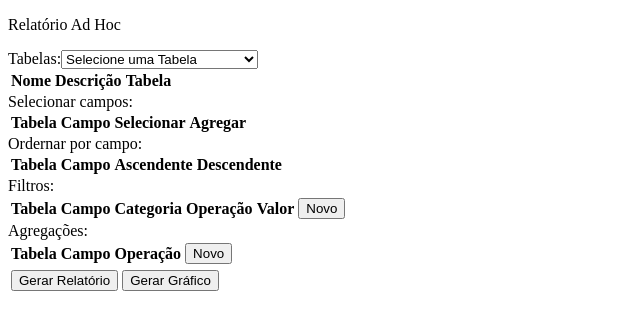
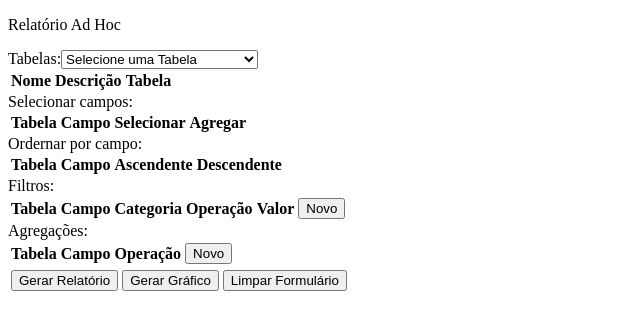
Before and after one commit to Gabriel-Toti/relatorio-ad-hoc, a Next.js app: page / in a window 1280 px wide. Shown: the top 330 px of the page, without its empty margins (0-640 px from the left). Built offline with nearby package versions, Linux system fonts and the light colour scheme.

Commit message:
botao reset formulario

```diff
--- a/pages/components/formulario.tsx
+++ b/pages/components/formulario.tsx
@@ -590,6 +590,7 @@ export default function Formulario() {
 
     function getCamposTabela(){}
     function handleReportGraphic(){}
+    function handleReset(){}
 
     return (
         <div className='general'>
@@ -681,6 +682,15 @@ export default function Formulario() {
                             Gerar Gráfico
                         </button>
                     </td>
+                    <td>
+                        <button
+                            type="button"
+                            className="table-form bg-black font-bold text-white w-1/1"
+                            onClick={() => handleReset()}
+                        >
+                            Limpar Formulário
+                        </button>
+                    </td>
                 </table>
         </form>
         </div>
```
